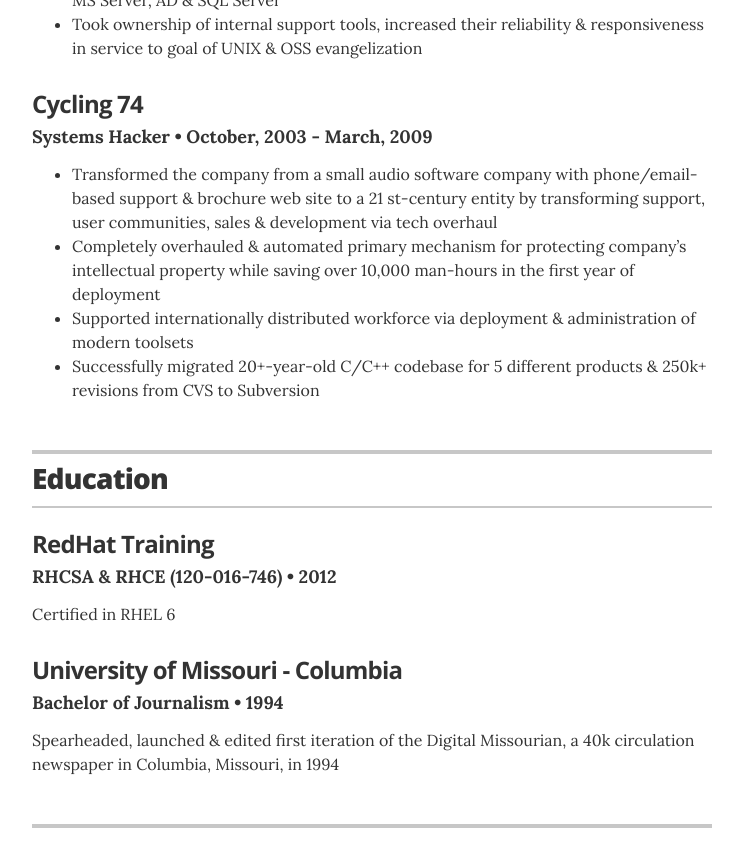
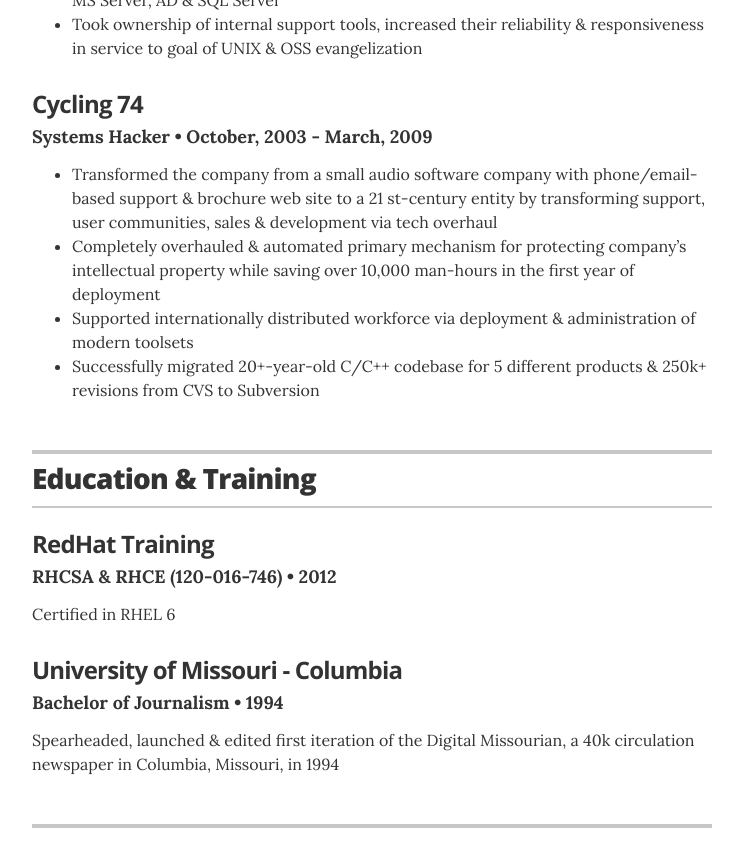
Before and after one commit to wallacewinfrey/wallacewinfrey.github.io, a Jekyll site: the page built from index.html, in a window 1280 px wide and 900 px high, scrolled down 2137 px. Shown: the top 867 px of the window, without its empty margins (268-1011 px from the left). Built offline with Jekyll 4.4.1, drawn with Linux system fonts in a browser that asks for light colours.

Commit message:
modified education header

```diff
--- a/_layouts/resume.html
+++ b/_layouts/resume.html
@@ -113,7 +113,7 @@
       <!-- begin Education -->
       <section class="content-section">
         <header class="section-header">
-          <h2>Education</h2>
+          <h2>Education & Training</h2>
         </header>
 
         {% for education in site.data.education %}
```
